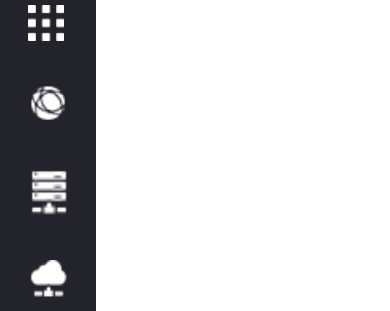
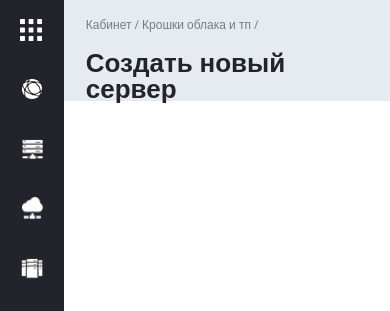
Before and after one commit to artifex-master/ps-test, a plain HTML site: page index.html in a window 390 px wide. Shown: the part 57-368 px from the top of the page. Drawn offline with nearby package versions, Linux system fonts and the light colour scheme.

Commit message:
main__main-span fully completed.

```diff
--- a/assets/css/style.css
+++ b/assets/css/style.css
@@ -146,6 +146,19 @@
   margin: 0 auto;
 }
 
+.directories {
+  font-weight: 400;
+  color: var(--grey-e84);
+
+  margin-bottom: 25px;
+}
+
+.main__main-span {
+  font-weight: 700;
+  font-size: 38px;
+  color: var(--black);
+}
+
 
 
 
@@ -155,7 +168,7 @@
 ************************************************************************/
 @media only screen and (max-width: 1280px) {
   .header {
-    padding: 5px;
+    padding: 15px 10px;
   }
 
   .header__logo a img {
@@ -187,6 +200,49 @@
     font-size: 11px;
   }
 
+  .sidebar {
+    padding: 20px;
+  }
+
+  .sidebar-icons__menu-dots img {
+    width: 22px;
+    height: 22px;
+  }
+
+  .sidebar-icons__circle img {
+    width: 24px;
+    height: 24px;
+  }
+
+  .sidebar-icons-top {
+    gap: 36px;
+  }
+
+  .directories {
+    font-size: 12px;
+    margin-bottom: 18px;
+
+  }
+
+  .main .main-wrapper {
+    width: 70%;
+    margin: 0 auto;
+  }
+
+  .main__main-span {
+    font-weight: 700;
+    font-size: 30px;
+    color: var(--black);
+  }
+
+
+}
+
+@media only screen and (max-width: 1024px) {
+  .main .main-wrapper {
+    width: 70%;
+    margin: 0 auto;
+  }
 
 }
 
@@ -199,4 +255,28 @@
     display: block;
   }
 
+  .main .main-wrapper {
+    width: 56%;
+    margin: 0 auto;
+  }
+
+  .directories {
+    font-size: 12px;
+  }
+
+  .main__main-span {
+    font-weight: 700;
+    font-size: 26px;
+    color: var(--black);
+  }
+
 }
+
+@media only screen and (max-width: 341px) {
+  .main__main-span {
+    font-weight: 700;
+    font-size: 22px;
+    color: var(--black);
+  }
+
+}
--- a/index.html
+++ b/index.html
@@ -12,7 +12,7 @@
   <!-- Link to Google Fonts -->
   <link rel="preconnect" href="https://fonts.googleapis.com">
   <link rel="preconnect" href="https://fonts.gstatic.com" crossorigin>
-  <link href="https://fonts.googleapis.com/css2?family=Open+Sans:wght@400;700&display=swap" rel="stylesheet">
+  <link href="https://fonts.googleapis.com/css2?family=Open+Sans:wght@400;700;800&display=swap" rel="stylesheet">
 
   <!-- Document Title -->
   <title>PS-Test</title>
@@ -162,7 +162,20 @@
 
 
       <div class="main-wrapper">
-        <div class="main__inner"></div>
+        <div class="main__inner">
+          <!-- Блок: директории -->
+          <div class="directories-wrapper">
+            <div class="directories">
+              <span>Кабинет / Крошки облака и тп /</span>
+            </div>
+          </div>
+
+          <!-- Создать новый сервер -->
+          <div class="main__main-span">
+            <span>Создать новый сервер</span>
+          </div>
+
+        </div>
       </div>
     </section>
 
```
